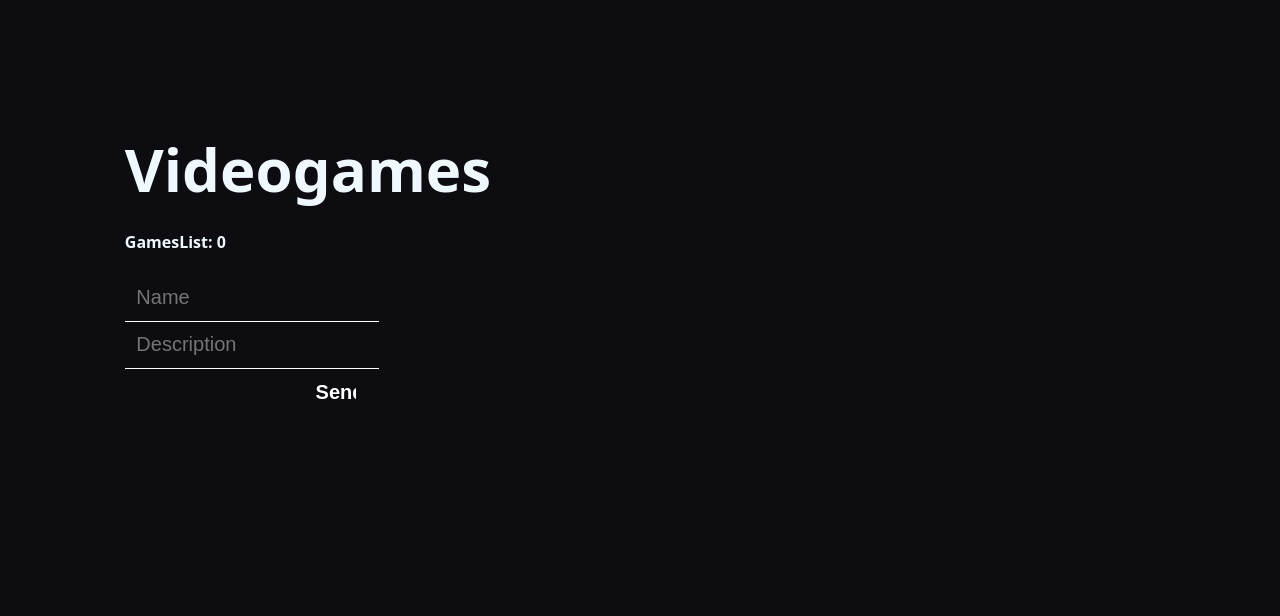
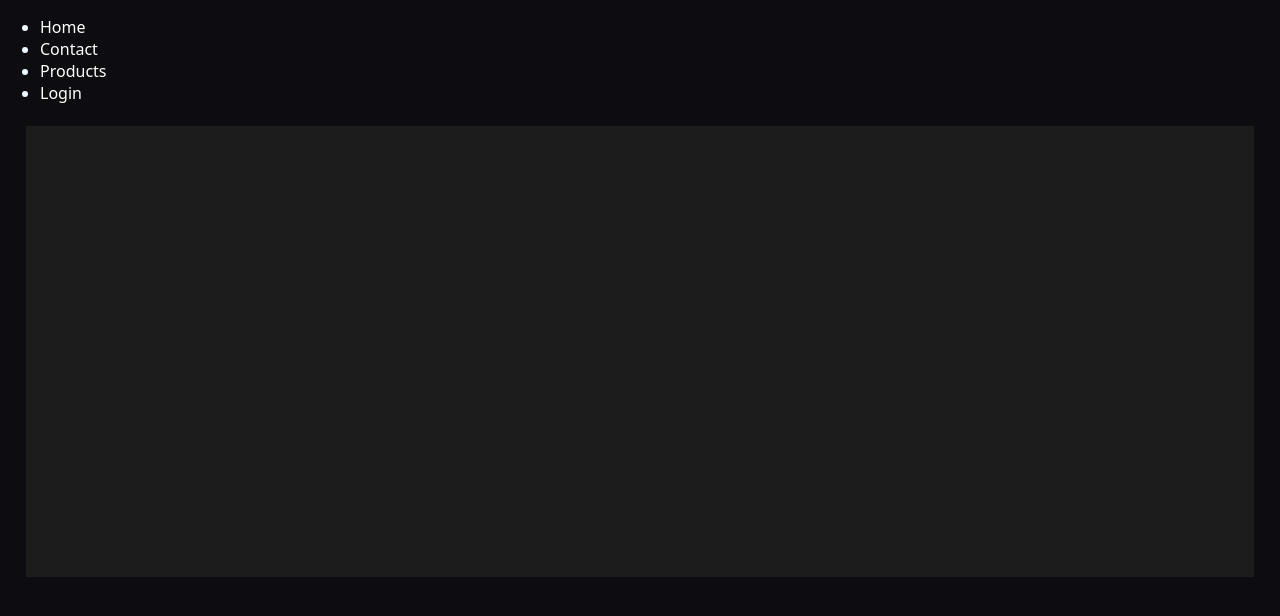
Before and after one commit to AnneSolarte/React-, a React (Create React App) app: page /form in a window 1280 px wide. Shown: the top 616 px of the page. Built offline with nearby package versions, Linux system fonts and the light colour scheme.

Commit message:
navBar and navigation

```diff
--- /dev/null
+++ b/src/components/Contact.js
@@ -0,0 +1,7 @@
+import React from 'react'
+
+export const Contact = () => {
+  return (
+    <div>Contact</div>
+  )
+}
--- a/src/components/Form.js
+++ /dev/null
@@ -1,99 +0,0 @@
-import React, { useEffect, useReducer } from 'react'
-import { gameReducer } from '../reducers/gameReducer';
-
-const init = () => {
-  return JSON.parse(localStorage.getItem("games")) || [];
-
-}
-
-export const Form = () => {
-
-  const [ games, dispatch] = useReducer( gameReducer, [], init);
-
-  useEffect(()=>{
-    localStorage.setItem("games", JSON.stringify(games));
-  }, [games])
-
-  const addGame = (e) => {
-    e.preventDefault();
-
-    let game = {
-      id: new Date().getTime(),
-      name: e.target.name.value,
-      description: e.target.description.value,
-    }
-
-    console.log(game)
-
-    const addAction = {
-      type: "add",
-      payload: game
-    }
-
-    dispatch(addAction);
-  }
-
-  const deleteGame = (id) => {
-
-    const deleteAction = {
-      type: "delete",
-      payload: id
-    }
-
-    dispatch(deleteAction);
-
-  }
-
-  const editGame = (e, id, des) => {
-
-    let game = {
-      id,
-      name: e.target.value,
-      description: des,
-    }
-
-    const editAction = {
-      type: "edit",
-      payload: game
-    }
-
-    dispatch(editAction);
-
-  }
-
-  return (
-    <div className='content'>
-
-      <div>
-          <h3>Videogames</h3>
-      </div>
-
-      <div>
-          <h4>GamesList: {games.length} </h4>
-
-          {
-            games.map((game)=> (
-              <li key={game.id}>
-                {game.name} {game.description}
-                &nbsp;
-                <button onClick={e => deleteGame(game.id)}>X</button>
-                &nbsp;
-                <input type='text' onBlur={e => editGame(e, game.id, game.description)}/>
-              </li>
-            ))
-          }
-      </div>
-
-      <div className='form'>
-
-          <form onSubmit={addGame}>
-            <input type='text' placeholder='Name' name='name'/>
-            <input type='text' placeholder='Description' name='description' />
-            <input type='submit' value="Send"/>
-          </form>
-
-      </div>
-
-    </div>
-  )
-}
--- /dev/null
+++ b/src/components/Home.js
@@ -0,0 +1,7 @@
+import React from 'react'
+
+export const Home = () => {
+  return (
+    <div>Home</div>
+  )
+}
--- /dev/null
+++ b/src/components/Login.js
@@ -0,0 +1,7 @@
+import React from 'react'
+
+export const Login = () => {
+  return (
+    <div>Login</div>
+  )
+}
--- /dev/null
+++ b/src/components/Products.js
@@ -0,0 +1,7 @@
+import React from 'react'
+
+export const Products = () => {
+  return (
+    <div>Products</div>
+  )
+}
--- a/src/index.css
+++ b/src/index.css
@@ -15,9 +15,12 @@ code {
 
 
 .content{
-  margin-top: 10%;
-  display: block;
-  margin-left: 5%;
+  margin: 2%;
+  background-color: #1c1c1c;
+  min-height: 400px;
+  padding: 2%;
+
+
 }
 
 .content h3{
@@ -72,3 +75,23 @@ code {
 .div h4{
   font-size: 60px;
 }
+
+.activated{
+  color: lightseagreen;
+  list-style: none;
+  text-decoration: none;
+  font-weight: 600;
+  transform: scale(1.2,1.2);
+}
+
+.nonActivated {
+  color: white;
+  list-style: none;
+  font-weight: 100;
+  text-decoration: none;
+}
+
+.navBar{
+  display: flex;
+  height: 100px;
+}
--- a/src/reducers/gameReducer.js
+++ /dev/null
@@ -1,20 +0,0 @@
-export const gameReducer = (state = [], action ) => {
-
-    switch (action.type) {
-        case "add":
-            return [...state, action.payload];
-
-        case "delete":
-            return state.filter(game => game.id !== action.payload);
-
-        case "edit":
-            let index = state.findIndex(game => game.id === action.payload.id);
-            state[index] = action.payload;
-
-            return [...state]
-
-        default:
-            return state;
-    }
-
-}
--- a/src/routers/Router.js
+++ b/src/routers/Router.js
@@ -1,6 +1,9 @@
-import React from 'react'
-import { Routes, Route, BrowserRouter, Navigate} from 'react-router-dom'
-import { Form } from '../components/Form'
+import React from 'react';
+import { Routes, Route, BrowserRouter, Navigate, NavLink} from 'react-router-dom';
+import { Home } from '../components/Home';
+import { Contact } from '../components/Contact';
+import { Products } from '../components/Products';
+import { Login } from '../components/Login';
 
 
 
@@ -8,10 +11,42 @@ export const Router = () => {
   return (
     <BrowserRouter>
 
+        <nav className='navBar'>
+            <ul>
+              <li>
+                <NavLink to="/home"
+                    className={({isActive}) => isActive ? "activated" : "nonActivated"}
+                    >Home
+                </NavLink>
+              </li>
+              <li>
+                <NavLink to="/contact"
+                    className={({isActive}) => isActive ? "activated" : "nonActivated"}
+                    >Contact
+                </NavLink>
+              </li>
+              <li>
+                <NavLink to="/products"
+                    className={({isActive}) => isActive ? "activated" : "nonActivated"}
+                    >Products
+                </NavLink>
+              </li>
+              <li>
+                <NavLink to="/login"
+                    className={({isActive}) => isActive ? "activated" : "nonActivated"}
+                    >Login
+                </NavLink>
+              </li>
+            </ul>
+        </nav>
+
         <section className='content'>
             <Routes>
-              <Route path='/' element={<Navigate to="/form"></Navigate>} />
-              <Route path='/form' element={<Form/>} />
+              <Route path='/' element={<Navigate to="/home"></Navigate>} />
+              <Route path='/home' element={<Home />} />
+              <Route path='/contact' element={<Contact />} />
+              <Route path='/products' element={<Products />} />
+              <Route path='/login' element={<Login />} />
 
           </Routes>
         </section>
```
